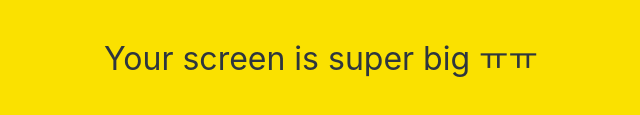
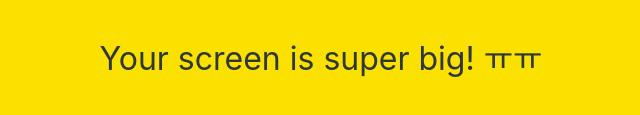
Before and after one commit to JaeyongLee960212/kokoa-clone-2021, a plain HTML site: page index.html in a window 1280 px wide. Shown: the part 341-456 px from the top of the page, 319-959 px from the left. Drawn offline with Linux system fonts and the light colour scheme.

Commit message:
Update index.html

```diff
--- a/index.html
+++ b/index.html
@@ -35,7 +35,7 @@
     </form>
 
     <div id="no-mobile">
-        <span>Your screen is super big ㅠㅠ</span>
+        <span>Your screen is super big! ㅠㅠ</span>
     </div>
 
     <script
```
